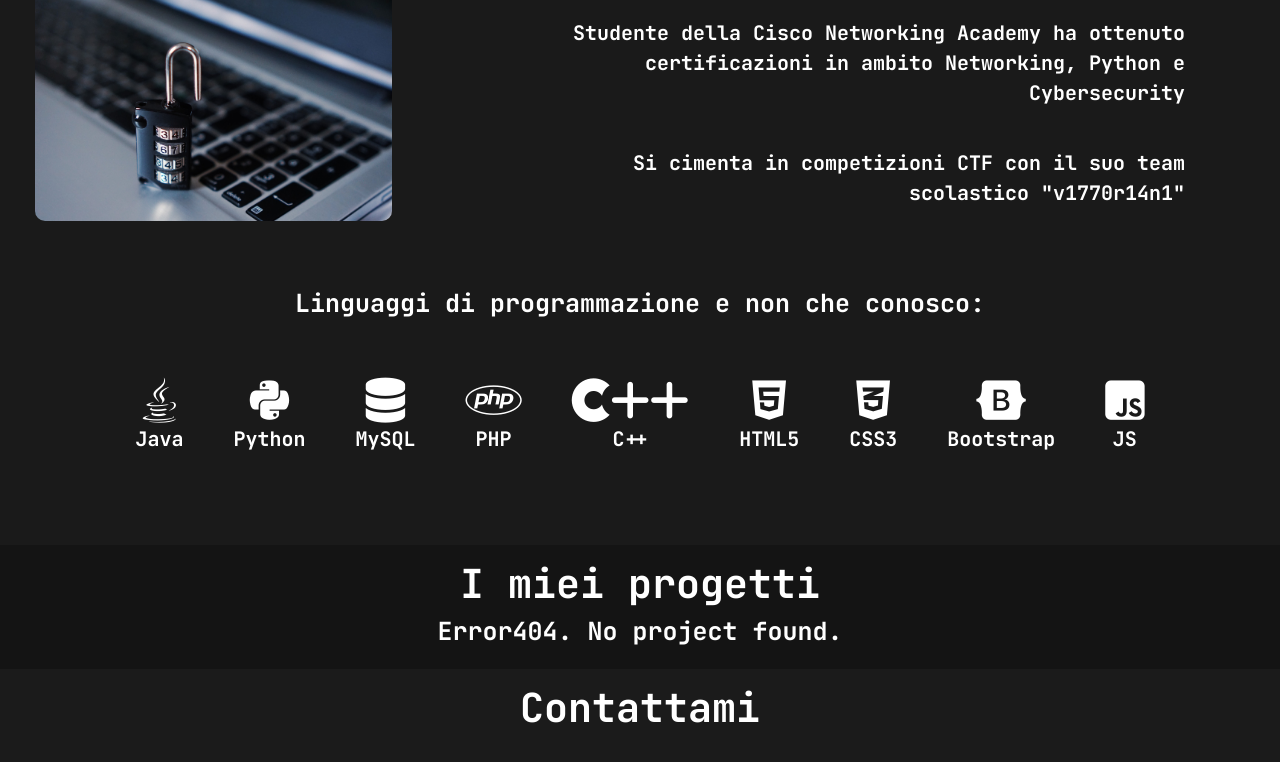
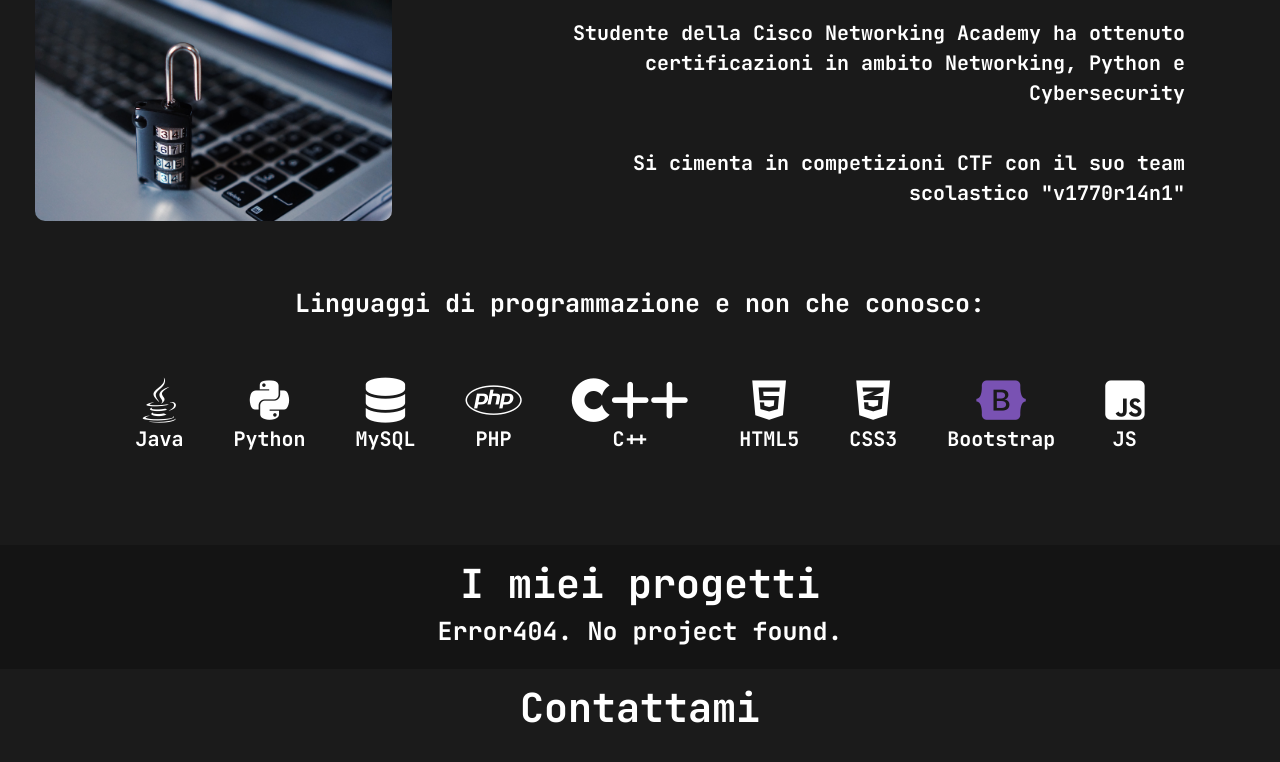
Before and after one commit to fralabi/fralabi.github.io, a plain HTML site: page index.html in a window 1280 px wide. In both pictures the pointer is over the element 1001 px from the left and 1655 px from the top of the page. Shown: the part 1255-2017 px from the top of the page. Drawn offline with nearby package versions, Linux system fonts and the light colour scheme; a script that the page names is missing.

Commit message:
Add Bootstrap icon style

```diff
--- a/css/main.css
+++ b/css/main.css
@@ -217,6 +217,10 @@ th {
     color: #214CE5;
 }
 
+.skills .fa-bootstrap:hover {
+    color: #7952B3;
+}
+
 .skills .fa-js-square:hover {
     color: #F7E018;
 }
```
